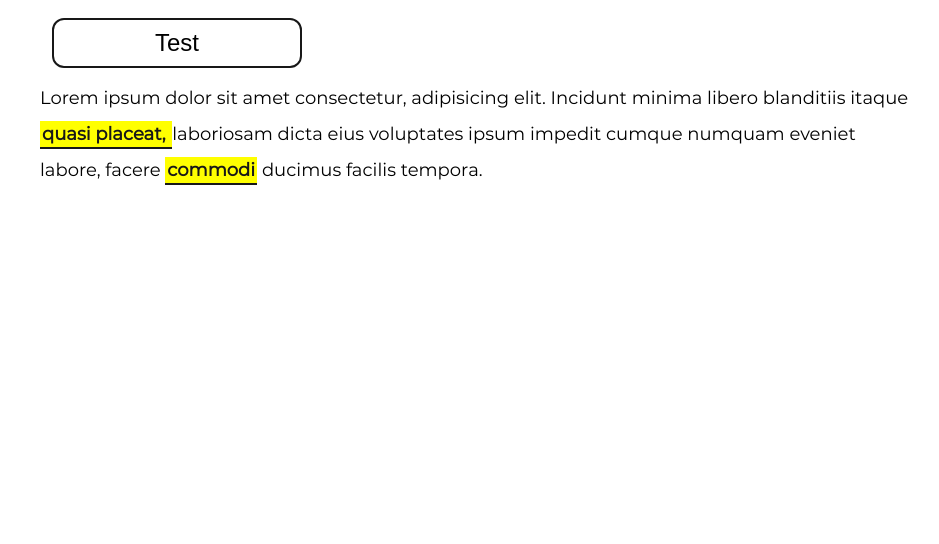
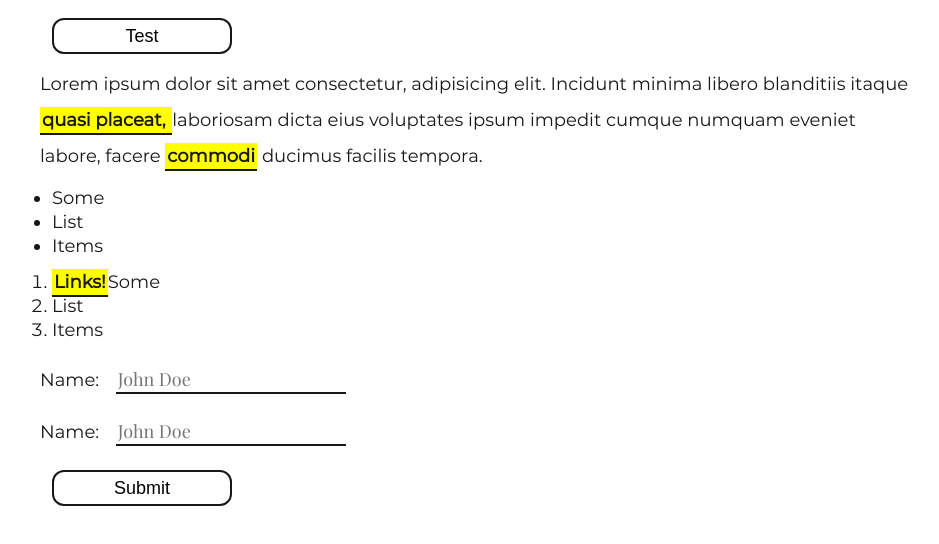
Before and after one commit to godcrampy/case-design, a website: page index.html in a window 1280 px wide. Shown: the part 238-782 px from the top of the page, without its empty margins (164-1103 px from the left). Drawn offline with nearby package versions, Linux system fonts and the light colour scheme; files that its build step writes are made by us from their sources.

Commit message:
add list and form styles

```diff
--- a/index.html
+++ b/index.html
@@ -18,6 +18,23 @@
     laboriosam dicta eius voluptates ipsum impedit cumque numquam eveniet labore, facere <a href="/">commodi</a> ducimus
     facilis
     tempora.</p>
+  <ul>
+    <li>Some</li>
+    <li>List</li>
+    <li>Items</li>
+  </ul>
+
+  <ol>
+    <li><a href="/">Links!</a>Some</li>
+    <li>List</li>
+    <li>Items</li>
+  </ol>
+
+  <form>
+    <label>Name: <input type="text" placeholder="John Doe"></label><br />
+    <label>Name: <input type="text" placeholder="John Doe"></label><br />
+    <button class="button primary" type="submit">Submit</button>
+  </form>
 
 </body>
 
--- a/sass/case.scss
+++ b/sass/case.scss
@@ -5,11 +5,13 @@
 @import "components/button";
 @import "components/link";
 @import "components/text";
+@import "components/form";
 
 body {
   padding: 100px 15%;
   font-size: 18px;
   font-family: $sans;
+  color: $dark;
   font-size: 18px;
   margin: 12px;
 
--- a/sass/components/_button.scss
+++ b/sass/components/_button.scss
@@ -4,9 +4,9 @@
   margin: 12px;
   background-color: $light;
   border: 2px solid $dark;
-  width: 250px;
-  height: 50px;
-  font-size: 24px;
+  width: 180px;
+  height: 36px;
+  font-size: 18px;
   transition: all ease-out 0.2s;
   border-radius: 12px;
 
@@ -14,4 +14,8 @@
     color: $light;
     background-color: $dark;
   }
+
+  &:focus {
+    outline: none;
+  }
 }
--- /dev/null
+++ b/sass/components/_form.scss
@@ -0,0 +1,18 @@
+@import "../fonts";
+@import "../colors";
+
+label {
+  input {
+    margin: 12px;
+    border: none;
+    border-bottom: 2px solid $dark;
+    font-size: 18px;
+    font-family: $serif;
+    transition: all ease-out 0.2s;
+
+    &:focus {
+      outline: none;
+      border-bottom: 6px solid $dark;
+    }
+  }
+}
--- a/sass/components/_text.scss
+++ b/sass/components/_text.scss
@@ -16,3 +16,21 @@
 .text {
   line-height: 36px;
 }
+
+ul {
+  margin: 12px;
+
+  li {
+    line-height: 24px;
+    list-style: disc;
+  }
+}
+
+ol {
+  margin: 12px;
+
+  li {
+    line-height: 24px;
+    list-style: decimal;
+  }
+}
```
